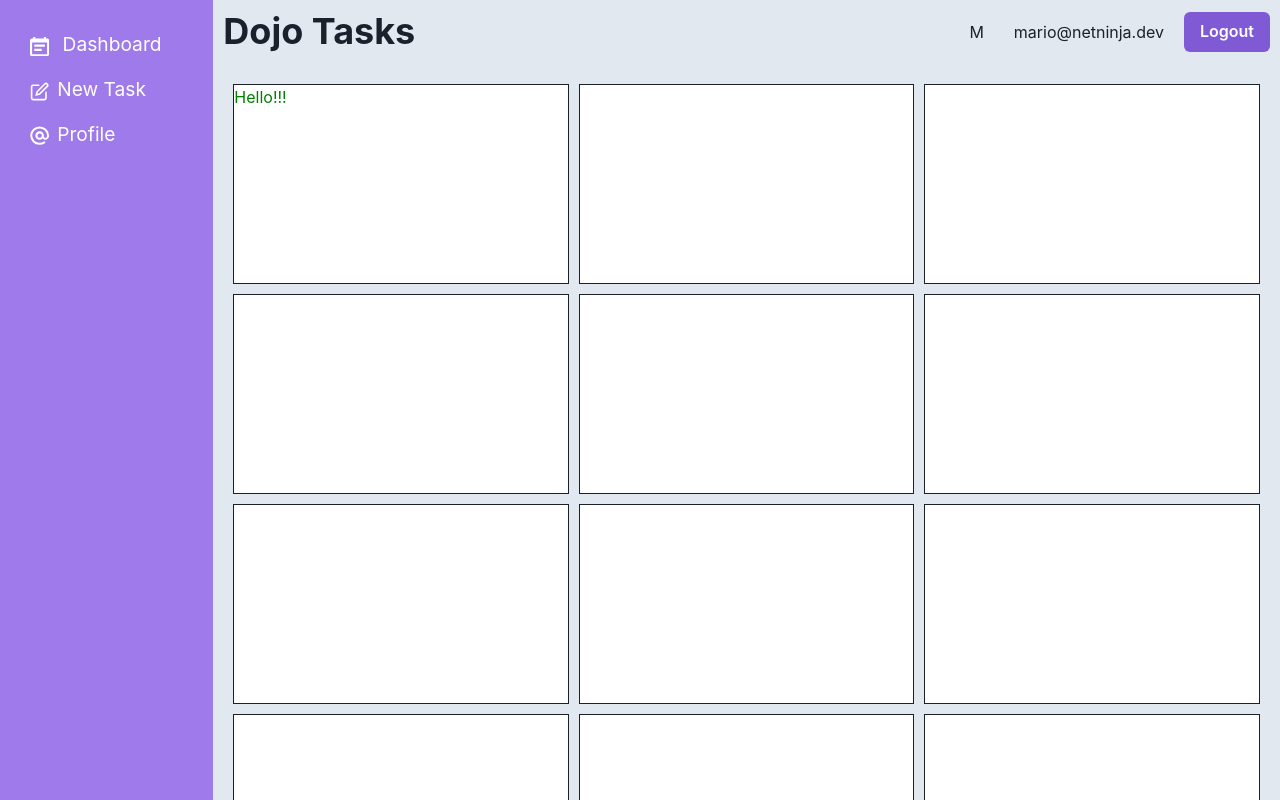
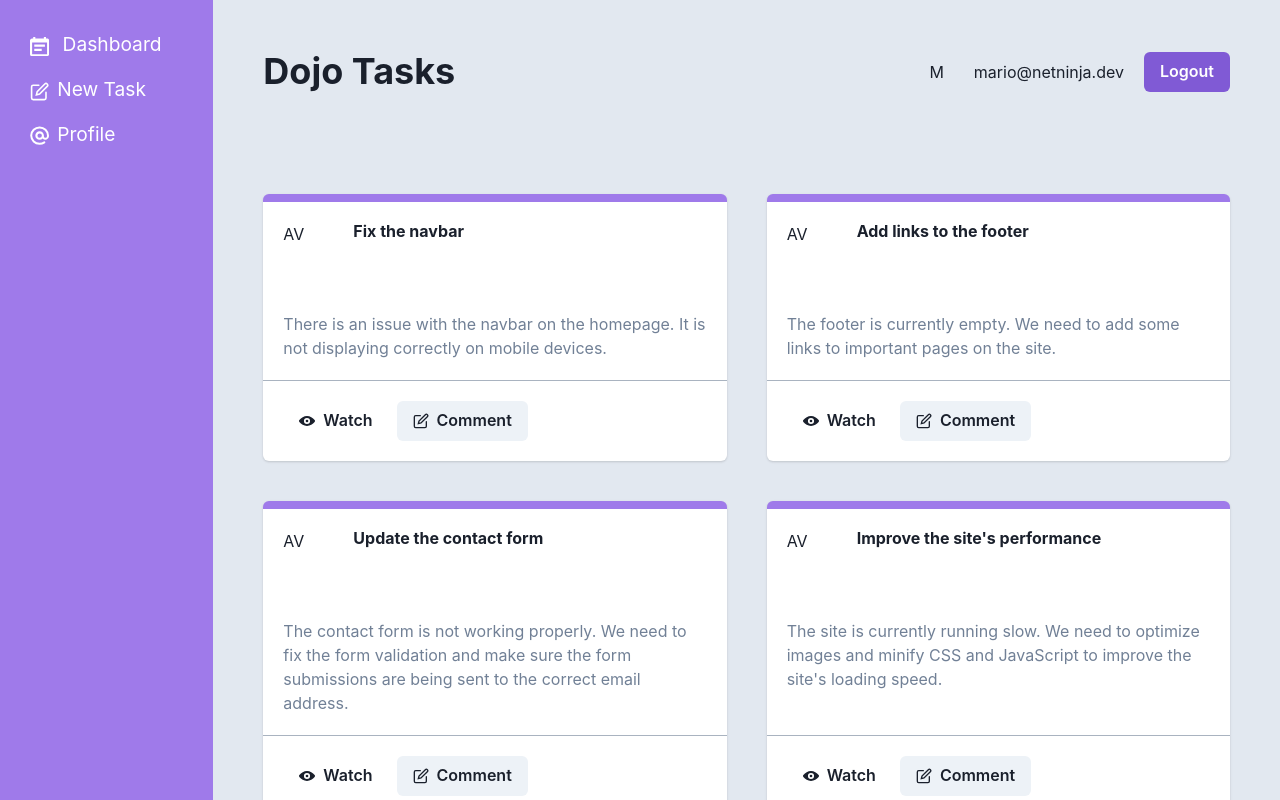
Before and after one commit to EduDD125/Chakra_UI_couser, a React (Vite) app: page / in a window 1280 px wide. Shown: the top 800 px of the page. Built offline with nearby package versions, Linux system fonts and the light colour scheme; data requests are answered from the project's data file.

Commit message:
aula07: Card component and using my first Loader

```diff
--- a/package.json
+++ b/package.json
@@ -14,6 +14,7 @@
     "@emotion/react": "^11.11.3",
     "@emotion/styled": "^11.11.0",
     "framer-motion": "^10.16.16",
+    "json-server": "^1.0.0-alpha.16",
     "react": "^18.2.0",
     "react-dom": "^18.2.0",
     "react-router-dom": "^6.6.1"
--- a/src/App.jsx
+++ b/src/App.jsx
@@ -7,7 +7,7 @@ import {
 
 // layouts and pages
 import RootLayout from './layouts/RootLayout'
-import Dashboard from './pages/Dashboard'
+import Dashboard, { tasksLoader } from './pages/Dashboard'
 import Create from './pages/Create'
 import Profile from './pages/Profile'
 
@@ -15,7 +15,7 @@ import Profile from './pages/Profile'
 const router = createBrowserRouter(
   createRoutesFromElements(
     <Route path="/" element={<RootLayout />}>
-      <Route index element={<Dashboard />} />
+      <Route index element={<Dashboard />} loader={tasksLoader}/>
       <Route path="create" element={<Create />} />
       <Route path="profile" element={<Profile />} />
     </Route>
--- a/src/components/navbar.jsx
+++ b/src/components/navbar.jsx
@@ -3,7 +3,7 @@ import React from "react";
 
 export default function Navbar() {
     return (
-        <Flex as="nav" p="10px" alignItems="center">
+        <Flex as="nav" p="10px" m="40px" alignItems="center">
             <Heading as="h1">Dojo Tasks</Heading>
 
             <Spacer/>
--- a/src/pages/Dashboard.jsx
+++ b/src/pages/Dashboard.jsx
@@ -1,34 +1,48 @@
-import { Box, SimpleGrid, Text} from "@chakra-ui/react";
+import { EditIcon, ViewIcon } from "@chakra-ui/icons";
+import {
+  Box, Button, Card, CardBody, CardFooter, CardHeader,
+  Divider,
+  Flex, HStack, Heading, SimpleGrid, Text
+} from "@chakra-ui/react";
+import { useLoaderData } from "react-router-dom";
 
 export default function Dashboard() {
-
+  const tasks = useLoaderData();
 
   return (
-    <SimpleGrid p="20px" columns="4" spacing="10px" minChildWidth="250px">
-      <Box bg="white" h="200px" border="1px solid">
-        <Text color={{base:'pink', md: 'blue', lg: 'green'}}>Hello!!!</Text>
-      </Box>
-      <Box bg="white" h="200px" border="1px solid"></Box>
-      <Box bg="white" h="200px" border="1px solid"></Box>
-      <Box bg="white" h="200px" border="1px solid"></Box>
+    <SimpleGrid padding="50" spacing="10" minChildWidth="300px">
+      {tasks && tasks.map( task => (
+        <Card key={task.id} borderTop="8px" borderColor="purple.400" bg="white">
+          <CardHeader>
+            <Flex gap="5">
+              <Box w="50px" h="50px">
+                <Text>AV</Text>
+              </Box>
+              <Box>
+                <Heading as="h3" size="sm">{task.title}</Heading>
+              </Box>
+            </Flex>
+          </CardHeader>
 
+          <CardBody color="gray.500">
+            <Text>{task.description}</Text>
+          </CardBody>
 
-      <Box bg="white" h="200px" border="1px solid"></Box>
-      <Box bg="white" h="200px" border="1px solid"></Box>
-      <Box bg="white" h="200px" border="1px solid"></Box>
-      <Box bg="white" h="200px" border="1px solid"></Box>
+          <Divider borderColor="gray.500"/>
 
-      <Box bg="white" h="200px" border="1px solid"></Box>
-      <Box bg="white" h="200px" border="1px solid"></Box>
-      <Box bg="white" h="200px" border="1px solid"></Box>
-      <Box bg="white" h="200px" border="1px solid"></Box>
-
-      <Box bg="white" h="200px" border="1px solid"></Box>
-      <Box bg="white" h="200px" border="1px solid"></Box>
-      <Box bg="white" h="200px" border="1px solid"></Box>
-      <Box bg="white" h="200px" border="1px solid"></Box>
-
-
+          <CardFooter>
+            <HStack>
+              <Button variant="ghost" leftIcon={<ViewIcon />}>Watch</Button>
+              <Button leftIcon={<EditIcon />}>Comment</Button>
+            </HStack>
+          </CardFooter>
+        </Card>
+      ))}
     </SimpleGrid>
   )
 }
+
+export const tasksLoader = async() => {
+  const res = await fetch("http://localhost:3000/tasks");
+  return res.json();
+}
```
Also changed, not shown: 1 other file (tests, documents, lock files or other folders).
